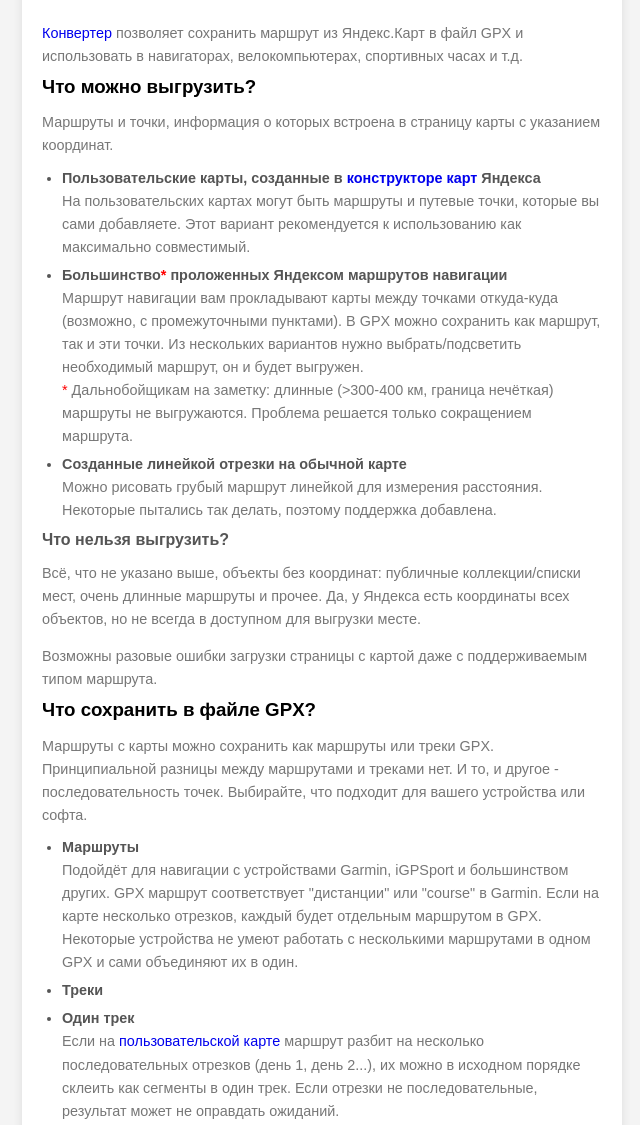
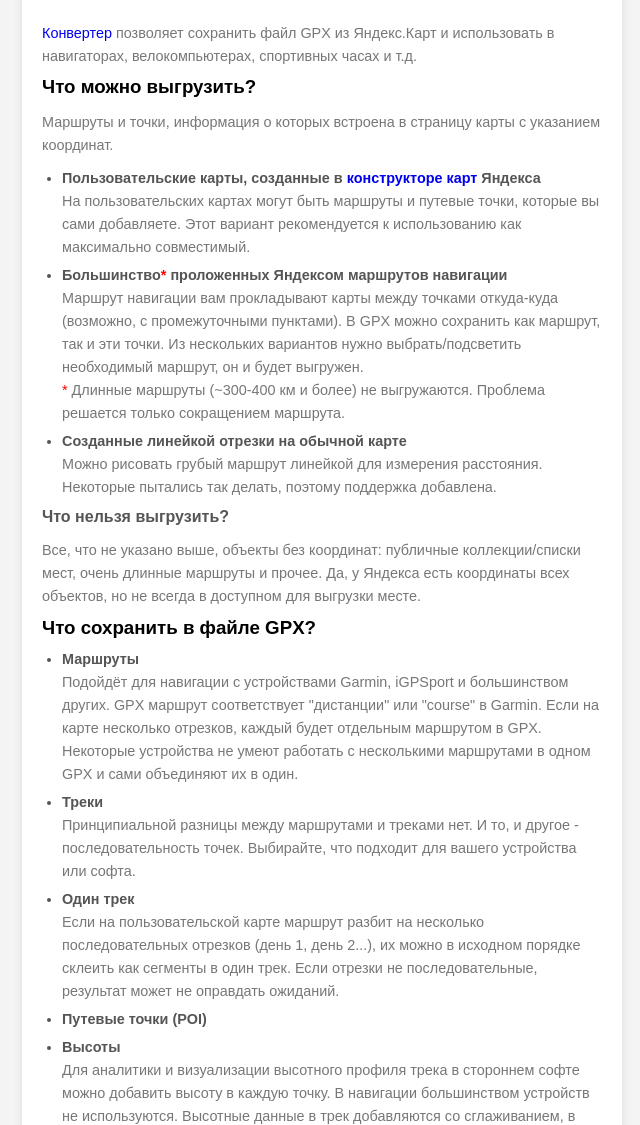
Before and after one commit to ag79/yndx-gpx-web, a plain HTML site: page help.html in a window 1280 px wide. Shown: the part 94-1219 px from the top of the page, without its empty margins (318-958 px from the left). Drawn offline with Linux system fonts and the light colour scheme.

Commit message:
Revert "help"
This reverts commit d542825db6330f93b93da28f8e5e4dd7eb989355.

```diff
--- a/help.html
+++ b/help.html
@@ -26,7 +26,7 @@ ym(101940930, "init", {
 <div class="container">
 <a href="./" class="back-arrow">&#9664;</a>
 <h1>Справка</h1>
-<p class="description"><a href="./">Конвертер</a> позволяет сохранить маршрут из Яндекс.Карт в файл GPX и использовать в навигаторах,
+<p class="description"><a href="./">Конвертер</a> позволяет сохранить файл GPX из Яндекс.Карт и использовать в навигаторах,
 велокомпьютерах, спортивных часах и т.д.</p>
 
 <h3>Что можно выгрузить?</h3>
@@ -40,7 +40,7 @@ ym(101940930, "init", {
 Маршрут навигации вам прокладывают карты между точками откуда-куда
 (возможно, с промежуточными пунктами). В GPX можно сохранить как маршрут, так и эти точки.
 Из нескольких вариантов нужно выбрать/подсветить необходимый маршрут, он и будет выгружен.
-<p><span style=color:red>*</span> Дальнобойщикам на заметку: длинные (&gt;300-400 км, граница нечёткая) маршруты не выгружаются.
+<p><span style=color:red>*</span> Длинные маршруты (~300-400 км и более) не выгружаются.
 Проблема решается только сокращением маршрута.</p>
 
     <label><li>Созданные линейкой отрезки на обычной карте</li></label>
@@ -50,18 +50,11 @@ ym(101940930, "init", {
 
 <label>Что нельзя выгрузить?</label>
 <p class="description">
-Всё, что не указано выше, объекты без координат: публичные коллекции/списки мест, очень длинные маршруты и прочее.
+Все, что не указано выше, объекты без координат: публичные коллекции/списки мест, очень длинные маршруты и прочее.
 Да, у Яндекса есть координаты всех объектов, но не всегда в доступном для выгрузки месте.
-</p>
-<p class="description">
-Возможны разовые ошибки загрузки страницы с картой даже с поддерживаемым типом маршрута.
 </p>
 
 <h3>Что сохранить в файле GPX?</h3>
-<p class="description">
-Маршруты с карты можно сохранить как маршруты или треки GPX. Принципиальной разницы между маршрутами и треками нет. И то, и другое - последовательность точек.
-Выбирайте, что подходит для вашего устройства или софта.
-</p>
 <ul class="description-list">
     <label><li>Маршруты</li></label>
 Подойдёт для навигации с устройствами Garmin, iGPSport и большинством других.
@@ -71,9 +64,11 @@ GPX маршрут соответствует "дистанции" или "cours
 маршрутами в одном GPX и сами объединяют их в один.
 
     <label><li>Треки</li></label>
+Принципиальной разницы между маршрутами и треками нет. И то, и другое - последовательность точек.
+Выбирайте, что подходит для вашего устройства или софта.
 
     <label><li>Один трек</li></label>
-Если на <a href="https://yandex.ru/map-constructor/">пользовательской карте</a> маршрут разбит на несколько последовательных отрезков (день 1, день 2...),
+Если на пользовательской карте маршрут разбит на несколько последовательных отрезков (день 1, день 2...),
 их можно в исходном порядке склеить как сегменты в один трек.
 Если отрезки не последовательные, результат может не оправдать ожиданий.
 
@@ -81,10 +76,10 @@ GPX маршрут соответствует "дистанции" или "cours
 
     <label><li>Высоты</li></label>
 Для аналитики и визуализации высотного профиля трека в стороннем софте можно
-добавить высоту в каждую точку маршрута. В навигации большинством устройств не используются.
+добавить высоту в каждую точку. В навигации большинством устройств не используются.
 Высотные данные в трек добавляются со сглаживанием, в маршрут - без.
 Разрешение данных <a href="https://gis-lab.info/qa/srtm.html">SRTM</a>
- - 3 угловые секунды (90 м), абсолютная ошибка высоты в Евразии в 90% случаев &lt;6,2 м.
+ - 3 угловые секунды (90 м), абсолютная ошибка высоты в 90% случаев &lt;6,2 м в Евразии.
 </ul>
 
 <p class="description">
@@ -96,8 +91,8 @@ GPX маршрут соответствует "дистанции" или "cours
 загрузки и выгрузки GPX, FIT и т.д.:</p>
 <ul class="description-list">
   <li><a href="https://www.komoot.com">Komoot</a></li>
+  <li><a href="https://mapmagic.app">MapMagic</a></li>
   <li><a href="https://www.ridewithgps.com">RideWithGPS</a></li>
-  <li><a href="https://mapmagic.app">MapMagic</a></li>
   <li><a href="https://explore.garmin.com">Garmin Explore</a></li>
   <li><a href="https://www.plotaroute.com">PlotARoute</a></li>
   <li><a href="https://www.outdooractive.com">OutdoorActive</a></li>
```
